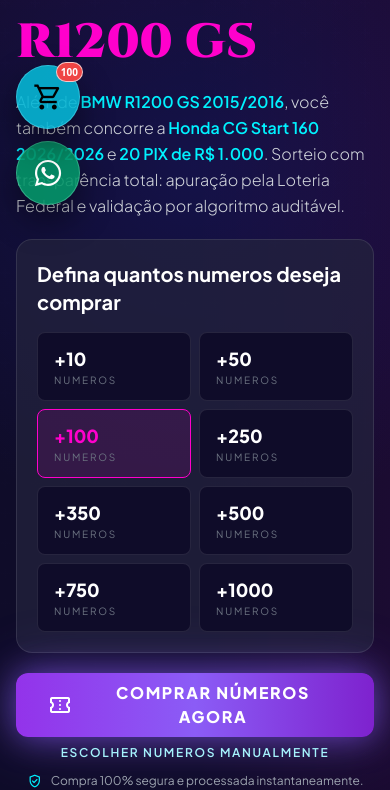
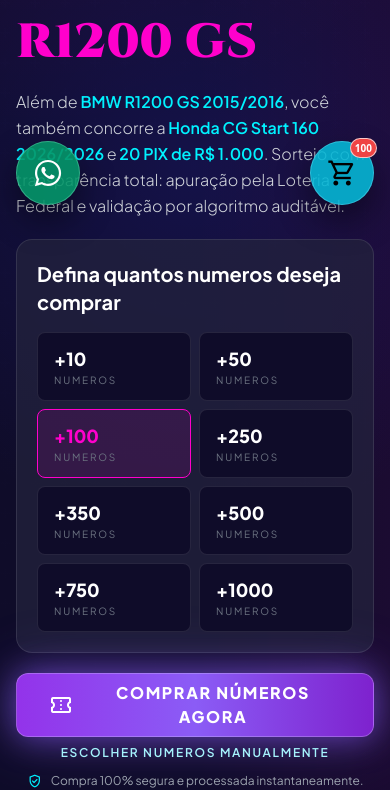
Before and after one commit to FilipeSall/rifa-online-rvilaca, a React (Vite) app: page / in a window 390 px wide. Shown: the part 623-1413 px from the top of the page. Built offline with nearby package versions, Linux system fonts and the light colour scheme; no server answers; the database is empty.

Commit message:
fix: styles

```diff
--- a/src/components/home/HeroSection.tsx
+++ b/src/components/home/HeroSection.tsx
@@ -212,7 +212,7 @@
             {/* CTA button + secure payment */}
             <div className="mt-1 flex w-full flex-col gap-2 lg:max-w-lg xl:max-w-none" style={heroScaledAlignedSectionStyle}>
               <button
-                className="inline-flex w-full h-16 items-center justify-center rounded-xl bg-gradient-to-r from-purple-600 via-violet-500 to-purple-700 px-8 text-base font-black text-white transition-all hover:brightness-110 hover:scale-[1.02] shadow-[0_0_32px_rgba(139,92,246,0.6),0_0_64px_rgba(139,92,246,0.3)] uppercase tracking-widest gap-3 disabled:cursor-not-allowed disabled:opacity-70"
+                className="inline-flex w-full h-16 items-center justify-center rounded-xl border border-violet-200/30 bg-gradient-to-r from-purple-600 via-violet-500 to-purple-700 px-8 text-base font-black text-white transition-all hover:scale-[1.02] hover:border-violet-100/45 hover:brightness-110 shadow-[0_0_32px_rgba(139,92,246,0.6),0_0_64px_rgba(139,92,246,0.3)] uppercase tracking-widest gap-3 disabled:cursor-not-allowed disabled:opacity-70"
                 type="button"
                 disabled={isQuickCheckoutLoading}
                 onClick={onQuickCheckout}
--- a/src/components/purchaseNumbers/FloatingCartQuickPanel.tsx
+++ b/src/components/purchaseNumbers/FloatingCartQuickPanel.tsx
@@ -18,7 +18,7 @@
   }
 
   return (
-    <div className="relative">
+    <div className="fixed bottom-4 right-4 z-[72] sm:relative sm:bottom-auto sm:right-auto sm:z-auto">
       <button
         aria-label="Abrir carrinho"
         className="group relative flex h-16 w-16 items-center justify-center rounded-full border border-cyan-300/40 bg-cyan-500/90 text-black shadow-[0_15px_35px_rgba(0,0,0,0.45)] transition-all hover:scale-[1.03] hover:brightness-105"
--- a/src/components/purchaseNumbers/PurchaseNumbersContent.tsx
+++ b/src/components/purchaseNumbers/PurchaseNumbersContent.tsx
@@ -143,9 +143,7 @@
       return
     }
 
-    if (selectionMode !== 'manual') {
-      setSelectionMode('manual')
-    }
+    handleClearSelectedNumbers()
 
     searchParams.delete('mode')
     const nextSearch = searchParams.toString()
@@ -156,7 +154,7 @@
       },
       { replace: true },
     )
-  }, [location.pathname, location.search, navigate, selectionMode, setSelectionMode])
+  }, [handleClearSelectedNumbers, location.pathname, location.search, navigate])
 
   useEffect(() => {
     if (!isMobileCartOpen || mobileModalView !== 'auth' || !shouldProceedAfterMobileAuth || !isLoggedIn) {
--- a/src/hooks/usePurchaseNumbers.ts
+++ b/src/hooks/usePurchaseNumbers.ts
@@ -206,11 +206,12 @@
   return Array.from(selected).sort((left, right) => left - right)
 }
 
-export function usePurchaseNumbers() {
+export function usePurchaseNumbers(options?: { initialSelectionMode?: SelectionMode }) {
   const navigate = useNavigate()
   const isLoggedIn = useAuthStore((state) => state.isLoggedIn)
   const setPurchaseSummary = usePurchaseSummaryStore((state) => state.setSummary)
   const { campaign } = useCampaignSettings()
+  const initialSelectionMode = options?.initialSelectionMode === 'manual' ? 'manual' : 'automatico'
 
   const totalNumbers =
     Number.isInteger(campaign.totalNumbers) && campaign.totalNumbers > 0
@@ -220,7 +221,7 @@
   const rangeEnd = rangeStart + totalNumbers - 1
 
   const [pageStartState, setPageStartState] = useState(rangeStart)
-  const [selectionMode, setSelectionMode] = useState<SelectionMode>('automatico')
+  const [selectionMode, setSelectionMode] = useState<SelectionMode>(initialSelectionMode)
   const [quantity, setQuantity] = useState(
     getSafeQuantity(DEFAULT_INITIAL_QUANTITY, MAX_QUANTITY, MIN_QUANTITY),
   )
--- a/src/pages/PurchaseNumbersPage.tsx
+++ b/src/pages/PurchaseNumbersPage.tsx
@@ -1,11 +1,19 @@
+import { useMemo } from 'react'
+import { useLocation } from 'react-router-dom'
 import AnnouncementBar from '../components/home/AnnouncementBar'
 import Footer from '../components/home/Footer'
 import Header from '../components/home/Header'
 import { PurchaseHeroSection, PurchaseNumbersContent } from '../components/purchaseNumbers'
 import { usePurchaseNumbers } from '../hooks/usePurchaseNumbers'
+import type { SelectionMode } from '../types/purchaseNumbers'
 
 export default function PurchaseNumbersPage() {
-  const purchaseState = usePurchaseNumbers()
+  const location = useLocation()
+  const initialSelectionMode = useMemo<SelectionMode>(() => {
+    const searchParams = new URLSearchParams(location.search)
+    return searchParams.get('mode') === 'manual' ? 'manual' : 'automatico'
+  }, [location.search])
+  const purchaseState = usePurchaseNumbers({ initialSelectionMode })
 
   return (
     <div className="selection:bg-neon-pink selection:text-black overflow-x-hidden bg-luxury-bg font-display text-text-main">
```
